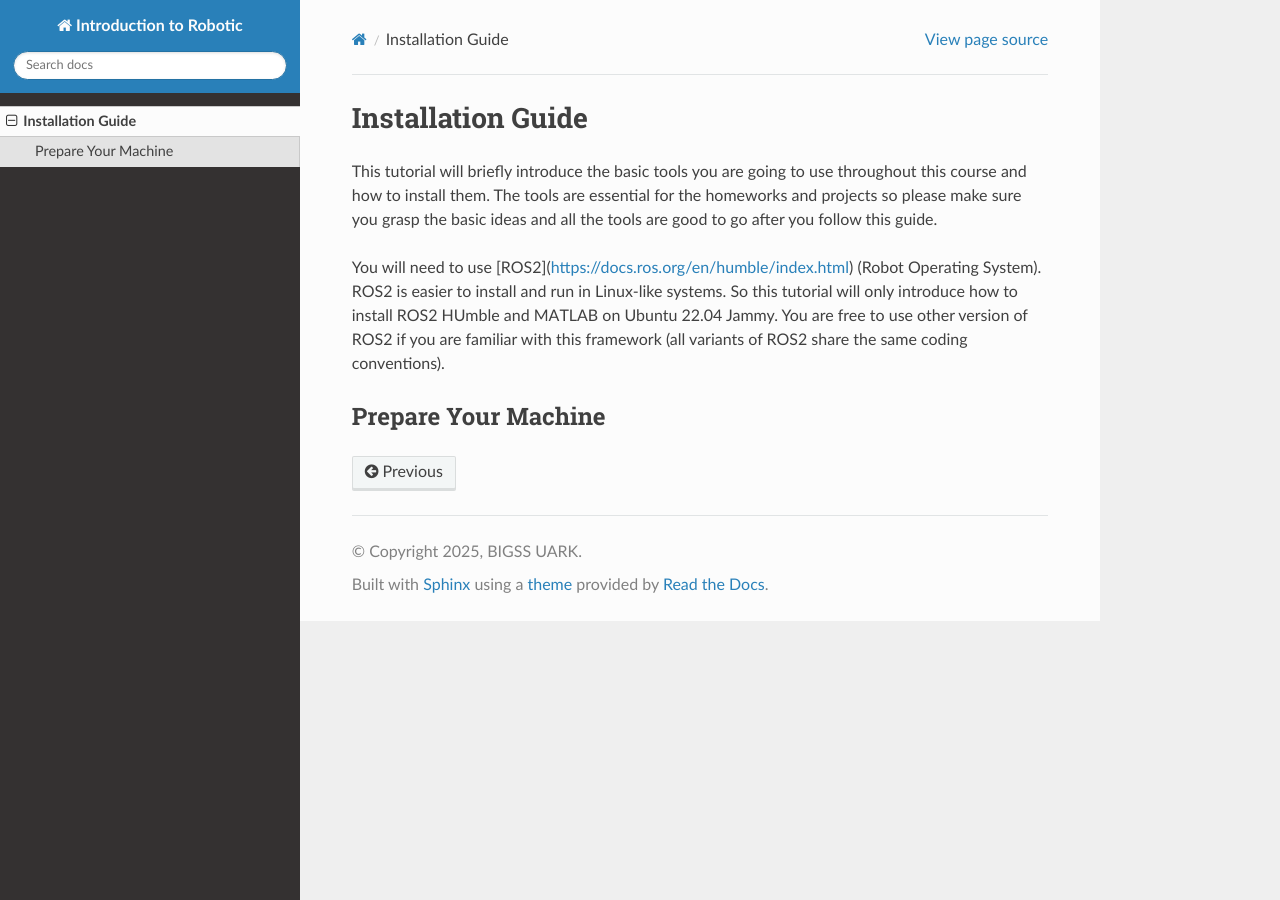
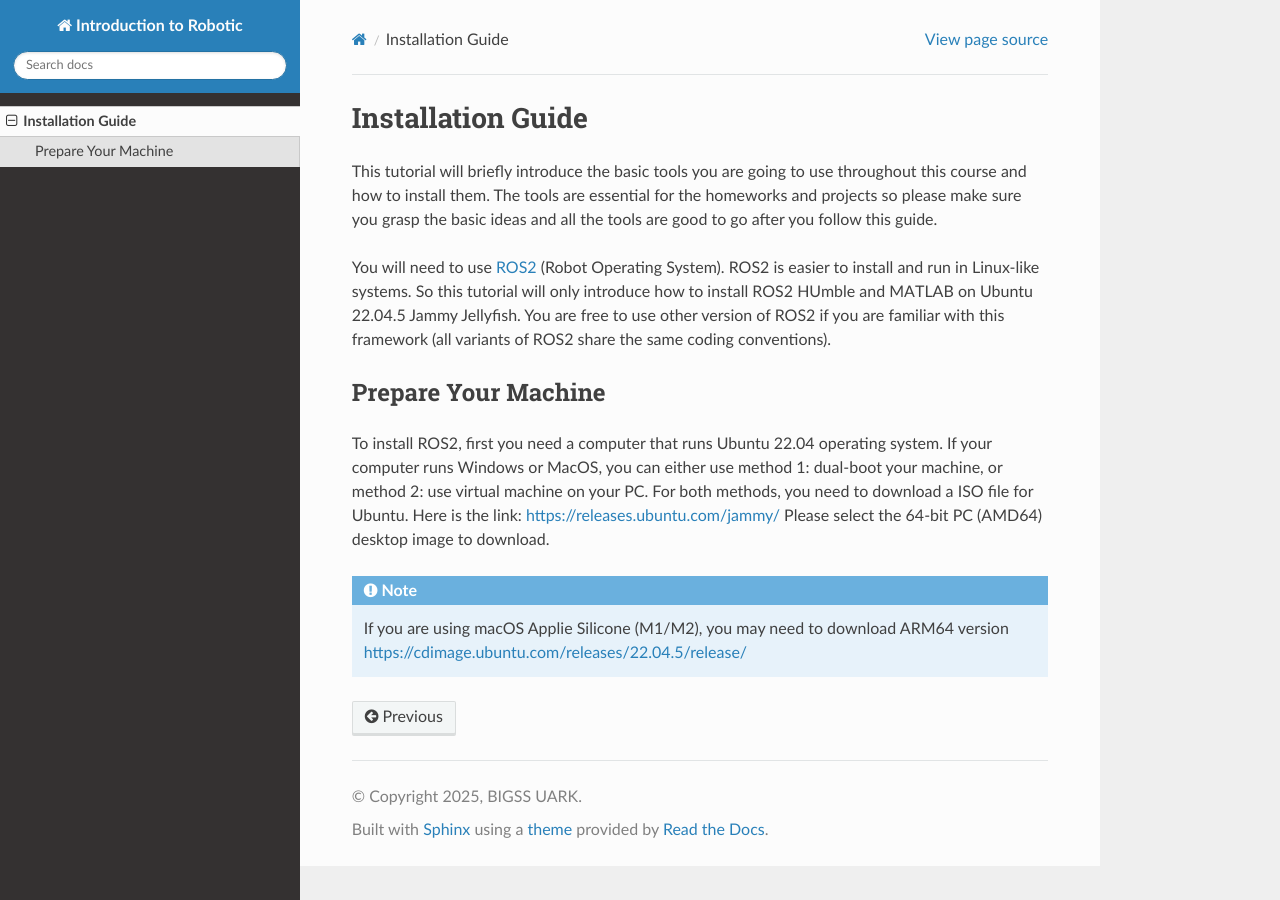
Before and after one commit to zhichaoliu0921/uark-meeg-intro-robo, a Sphinx documentation site: the page built from docs/source/install.rst, in a window 1280 px wide. Built offline with Sphinx 7.4.7 and the Read the Docs theme 3.1.0, drawn with Linux system fonts in a browser that asks for light colours.

Commit message:
update link

```diff
--- a/docs/source/install.rst
+++ b/docs/source/install.rst
@@ -7,9 +7,17 @@ This tutorial will briefly introduce the basic tools you are going to use throug
 them. The tools are essential for the homeworks and projects so please make sure you grasp the basic ideas
 and all the tools are good to go after you follow this guide.
 
-You will need to use [ROS2](https://docs.ros.org/en/humble/index.html) (Robot Operating System). ROS2 is easier to install and run in Linux-like
-systems. So this tutorial will only introduce how to install ROS2 HUmble and MATLAB on Ubuntu 22.04 Jammy. You are free to use other version of ROS2 if you are familiar with this framework (all variants of ROS2
+You will need to use `ROS2 <https://docs.ros.org/en/humble/index.html>`_ (Robot Operating System). ROS2 is easier to install and run in Linux-like
+systems. So this tutorial will only introduce how to install ROS2 HUmble and MATLAB on Ubuntu 22.04.5 Jammy Jellyfish. You are free to use other version of ROS2 if you are familiar with this framework (all variants of ROS2
 share the same coding conventions).
 
 Prepare Your Machine
 ------------
+To install ROS2, first you need a computer that runs Ubuntu 22.04 operating system. If your computer runs
+Windows or MacOS, you can either use method 1: dual-boot your machine, or method 2: use virtual
+machine on your PC. For both methods, you need to download a ISO file for Ubuntu. Here is the link:
+https://releases.ubuntu.com/jammy/
+Please select the 64-bit PC (AMD64) desktop image to download.
+
+.. note::
+    If you are using macOS Applie Silicone (M1/M2), you may need to download ARM64 version https://cdimage.ubuntu.com/releases/22.04.5/release/
```
